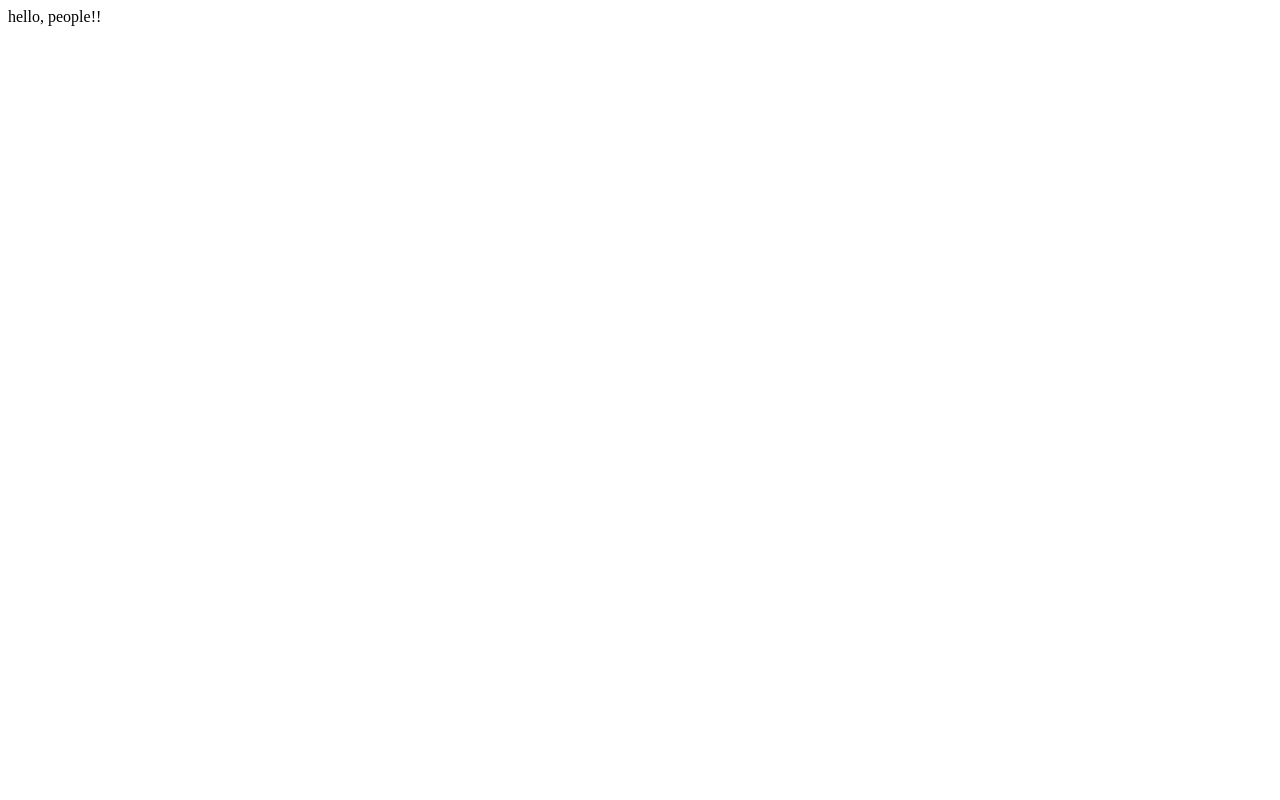
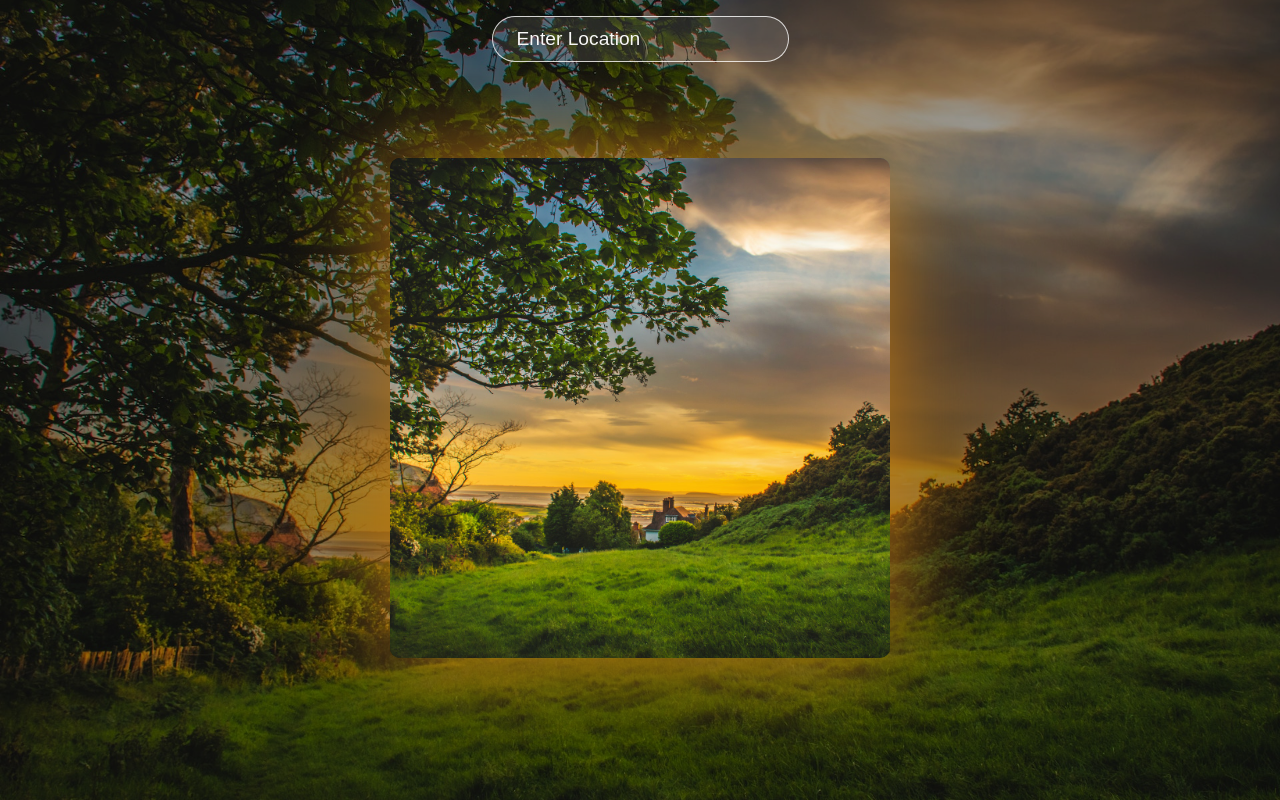
Before and after one commit to vikas-parmar/WeatherSense, a React (Vite) app: page / in a window 1280 px wide. Built offline with nearby package versions, Linux system fonts and the light colour scheme.

Commit message:
implemented component

```diff
--- a/src/App.jsx
+++ b/src/App.jsx
@@ -1,9 +1,53 @@
+import { useState } from "react"
 
 function App() {
+  const [data, setData] = useState({});
+  const [location, setLocation] = useState('');
 
+  const searchLocation = (e) => {
+    if (e.key === 'Enter') {
+      fetch(`https://api.openweathermap.org/data/2.5/weather?q=${location}&units=imperial&appid=319de7333d6f77f7ea98d69dbc188698`)
+        .then(res => res.json())
+        .then(data => setData(data));
+      setLocation('');
+    }
+  }
   return (
-    <div className="App">
-      hello, people!!
+    <div className="app">
+      <div className="search">
+        <input
+          type="text"
+          value={location}
+          onChange={e => setLocation(e.target.value)}
+          onKeyDown={searchLocation}
+          placeholder='Enter Location'
+        />
+      </div>
+
+      <div className="container">
+        <h1 className="location">{data.name}</h1>
+        <div className="description">
+          {data.main ? <h1 className="temp">{data.main.temp.toFixed()}°F</h1> : null}
+          {data.weather ? <p>{data.weather[0].main}</p> : null}
+        </div>
+
+        {data.name !== undefined &&
+          <div className="bottom">
+            <div className="feels">
+              {data.main ? <p className='bold'>{data.main.feels_like.toFixed()}°F</p> : null}
+              <p>Feels Like</p>
+            </div>
+            <div className="humidity">
+              {data.main ? <p className='bold'>{data.main.humidity}%</p> : null}
+              <p>Humidity</p>
+            </div>
+            <div className="wind">
+              {data.wind ? <p className='bold'>{data.wind.speed.toFixed()} MPH</p> : null}
+              <p>Wind Speed</p>
+            </div>
+          </div>}
+
+      </div>
     </div>
   )
 }
--- /dev/null
+++ b/src/api.js
@@ -0,0 +1 @@
+// const URL = "https://api.openweathermap.org/data/2.5/weather?q=jaipur&appid=319de7333d6f77f7ea98d69dbc188698"
--- a/src/main.jsx
+++ b/src/main.jsx
@@ -1,6 +1,7 @@
 import React from 'react'
 import ReactDOM from 'react-dom/client'
 import App from './App'
+import './style.css'
 
 ReactDOM.createRoot(document.getElementById('root')).render(
   <React.StrictMode>
--- /dev/null
+++ b/src/style.css
@@ -0,0 +1,91 @@
+  @import url('https://fonts.googleapis.com/css2?family=Roboto:wght@100;400&display=swap');
+
+*{
+    box-sizing: border-box;
+    margin: 0;
+    padding: 0;
+}
+
+body{
+    font-family: 'Outfit', 'Segoe UI', Tahoma, Geneva, Verdana, sans-serif;
+}
+
+.app{
+    width: 100%;
+    height: 100vh;
+    position: relative;
+    background-color: rgba(0, 0, 0, 0.4);
+    color: #fff;
+}
+
+.app::before{
+    content: "";
+    background: url("assets/tree.jpg") no-repeat center center/cover;
+    position: absolute;
+    width: 100%;
+    height: 100%;
+    top: 0;
+    left: 0;
+    z-index: -1;
+}
+.container{
+    max-width: 500px;
+    height: 500px;
+    margin: auto;
+    padding: 0 1rem;
+    background: url("assets/tree.jpg") no-repeat center center/cover;
+    border-radius: 10px;
+    box-shadow: 0px 0px 100px #c17914;
+    position: relative;
+    top: 10%;
+    display: flex;
+    flex-direction: column;
+    justify-content: space-between;
+    align-items: center;
+}
+.location{
+    padding: 10px;
+    font-size: 48px;
+    font-weight: 700;
+    text-transform: uppercase;
+    position: relative;
+    top: 50px;
+    letter-spacing: 1px;
+}
+.app .search {
+    text-align: center;
+    padding: 1rem;
+  }
+
+.app input {
+padding: .7rem 1.5rem;
+font-size: 1.2rem;
+border-radius: 25px;
+border: 1px solid rgba(255,255,255, 0.8);
+background: rgba(255,255,255, 0.1);
+color: #f8f8f8;
+}
+
+::placeholder {
+color: #f8f8f8;
+}
+.description{
+    text-align: center;
+}
+.temp{
+    font-size: 68px;
+}
+.app .bottom {
+display: flex;
+justify-content: space-evenly;
+text-align: center;
+width: 100%;
+margin: 1rem auto;
+padding: 1rem;
+border-radius: 12px;
+background-color: rgba(205, 224, 32, 0.416);
+}
+
+.bold {
+font-weight: 700;
+}
```
Also changed, not shown: src/assets/tree.jpg (added).
